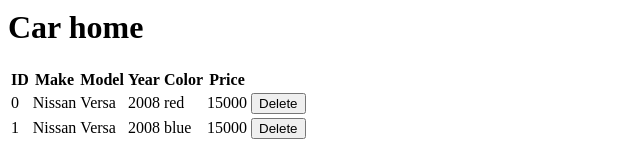
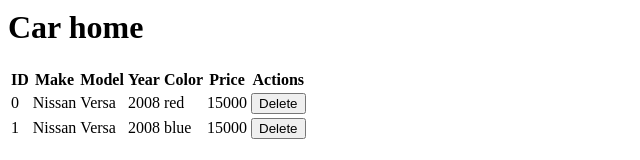
Before and after one commit to stephenhales/Angular-training, an Angular app in the folder demo-app/: page / in a window 1280 px wide. Shown: the part 204-364 px from the top of the page, without its empty margins (0-640 px from the left). Built offline with nearby package versions, Linux system fonts and the light colour scheme.

Commit message:
demo-app - refactor the last excercise. EventEmitters and passing data from child component to parent

```diff
--- a/demo-app/src/app/car-tool/components/car-home/car-home.component.html
+++ b/demo-app/src/app/car-tool/components/car-home/car-home.component.html
@@ -1,5 +1,5 @@
 <tool-header [headerText]="headerText"></tool-header>
 
-<car-table [cars]="cars" (removeCar)="removeCar($event)"></car-table>
+<car-table [cars]="cars" (removeCar)="doRemoveCar($event)"></car-table>
 
-<car-form (submitCar)="addCar($event)"></car-form>
+<car-form (submitCar)="doAddCar($event)"></car-form>
--- a/demo-app/src/app/car-tool/components/car-home/car-home.component.ts
+++ b/demo-app/src/app/car-tool/components/car-home/car-home.component.ts
@@ -18,14 +18,14 @@ export class CarHomeComponent implements OnInit {
 
   ngOnInit() { }
 
-  addCar(newCar: Car) {
+  doAddCar(newCar: Car) {
     this.cars = this.cars.concat({
       ...newCar,
       id: Math.max(...this.cars.map(car => car.id), 0) + 1,
     });
   }
 
-  removeCar(carId: number) {
+  doRemoveCar(carId: number) {
     this.cars = this.cars.filter(car => car.id !== carId);
   }
 }
--- a/demo-app/src/app/car-tool/components/car-table/car-table.component.html
+++ b/demo-app/src/app/car-tool/components/car-table/car-table.component.html
@@ -7,12 +7,14 @@
       <th>Year</th>
       <th>Color</th>
       <th>Price</th>
+      <th>Actions</th>
     </tr>
   </thead>
   <tbody>
     <tr class="view-car-row"
       *ngFor="let car of cars"
       [car]="car"
-      (removeCar)="doRemoveCar($event)"></tr>
+      (removeCar)="removeCar.emit($event)">
+    </tr>
   </tbody>
 </table>
--- a/demo-app/src/app/car-tool/components/car-table/car-table.component.ts
+++ b/demo-app/src/app/car-tool/components/car-table/car-table.component.ts
@@ -1,4 +1,5 @@
 import { Component, OnInit, Input, Output, EventEmitter } from '@angular/core';
+import { Car } from '../../model/Car';
 
 @Component({
   selector: 'car-table',
@@ -8,7 +9,7 @@ import { Component, OnInit, Input, Output, EventEmitter } from '@angular/core';
 export class CarTableComponent implements OnInit {
 
   @Input()
-  cars = [];
+  cars: Car[] = [];
 
   @Output()
   public removeCar = new EventEmitter<number>();
@@ -16,9 +17,4 @@ export class CarTableComponent implements OnInit {
   constructor() { }
 
   ngOnInit() { }
-
-  doRemoveCar(carId: number) {
-    this.removeCar.emit(carId);
-  }
-
 }
--- a/demo-app/src/app/car-tool/components/view-car-row/view-car-row.component.ts
+++ b/demo-app/src/app/car-tool/components/view-car-row/view-car-row.component.ts
@@ -2,7 +2,7 @@ import { Component, OnInit, Input, Output, EventEmitter } from '@angular/core';
 import { Car } from '../../model/Car';
 
 @Component({
-  selector: '.view-car-row',
+  selector: 'tr.view-car-row',
   templateUrl: './view-car-row.component.html',
   styleUrls: ['./view-car-row.component.css']
 })
```
